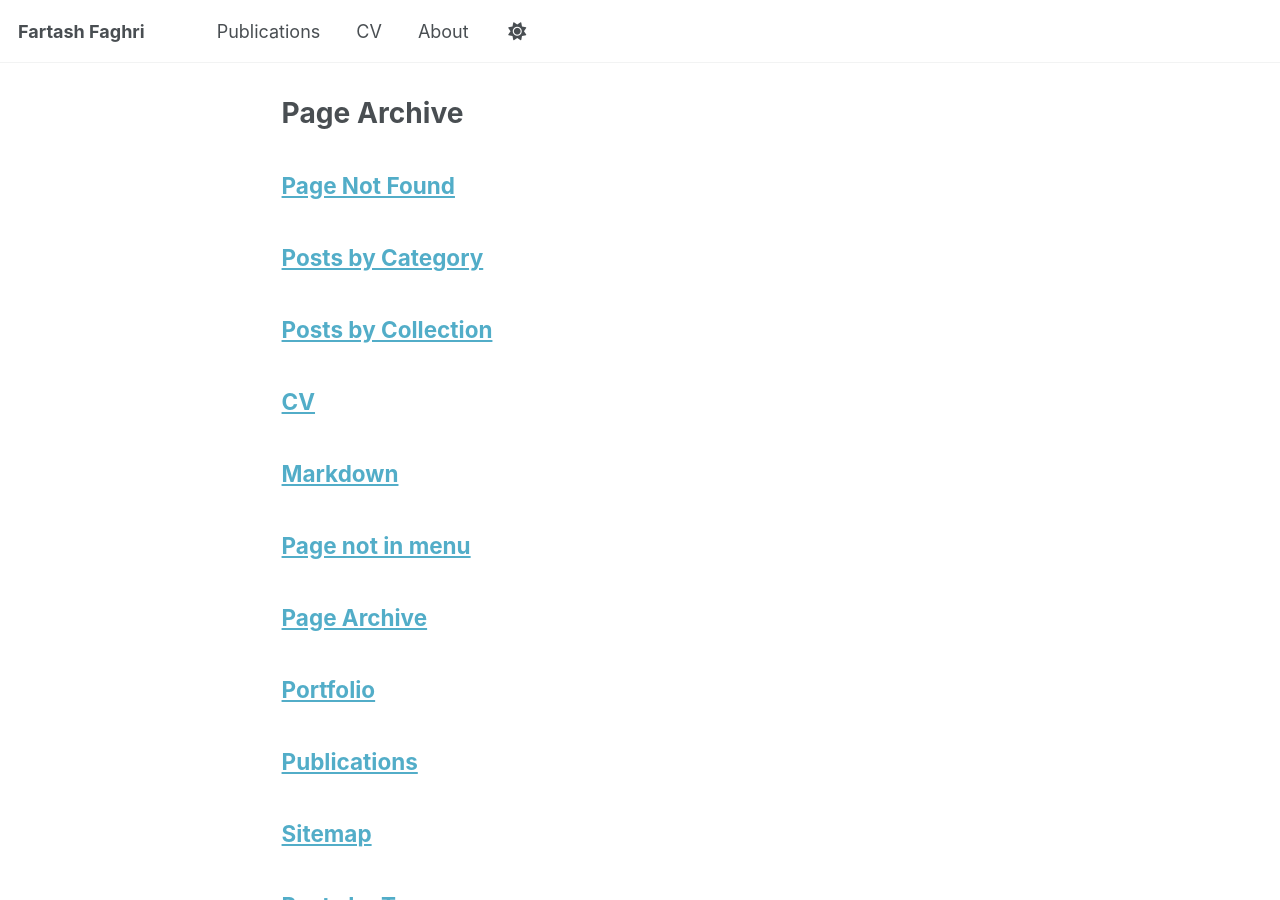
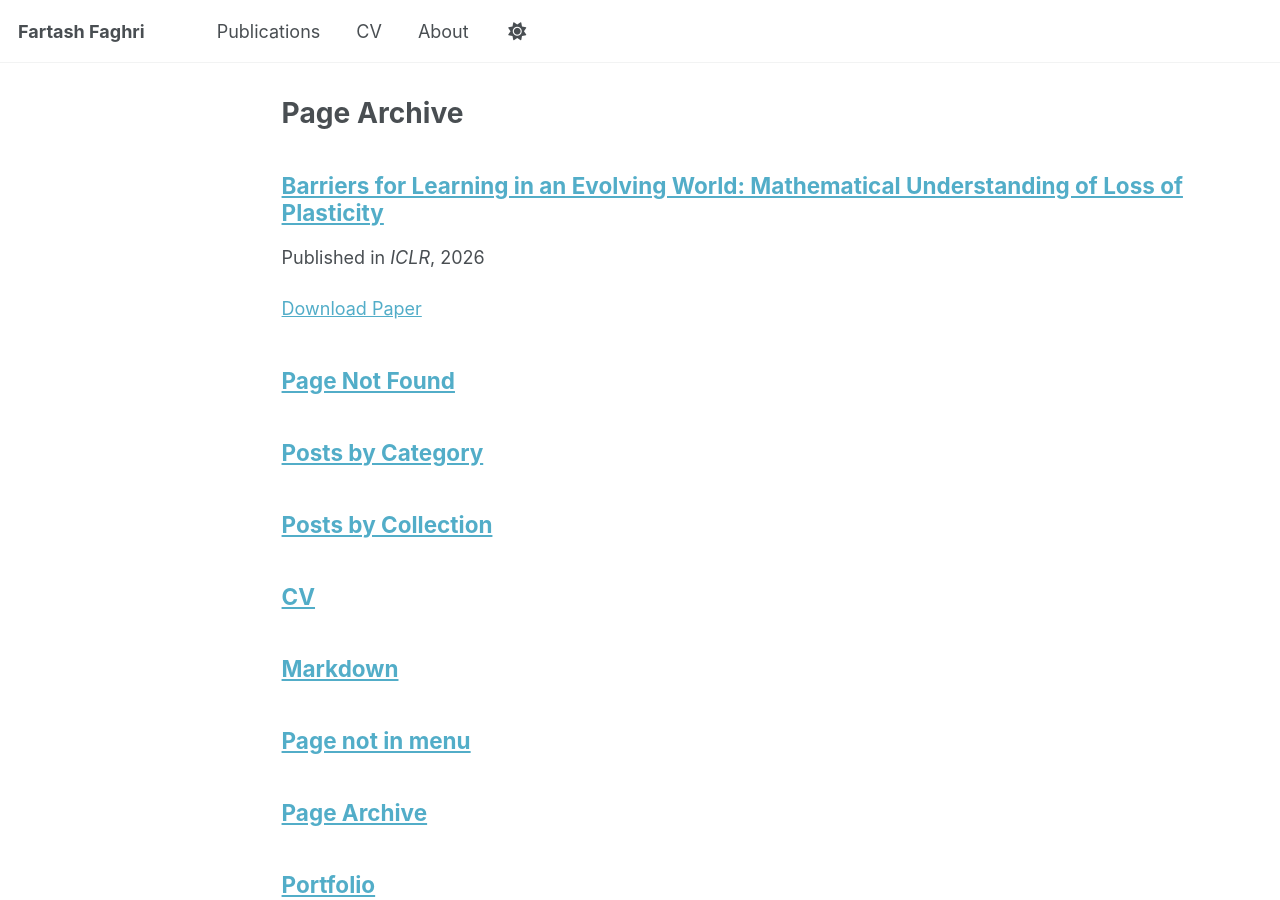
Before and after one commit to fartashf/fartashf.github.io, a Jekyll site: the page built from _pages/page-archive.html, in a window 1280 px wide and 900 px high. Built offline with Jekyll 4.4.1, drawn with Linux system fonts in a browser that asks for light colours; a script that is not in the unit is left out.

Commit message:
Paper updates

```diff
--- /dev/null
+++ b/2026-05-01-barriers-plasticity.md
@@ -0,0 +1,8 @@
+---
+title: "Barriers for Learning in an Evolving World: Mathematical Understanding of Loss of Plasticity"
+collection: publications
+category: selected
+date: 2026-05-01
+venue: 'ICLR'
+paperurl: 'https://arxiv.org/abs/2510.00304'
+---
```
Also changed, not shown: _pages/home.md (+0 -2 lines).
